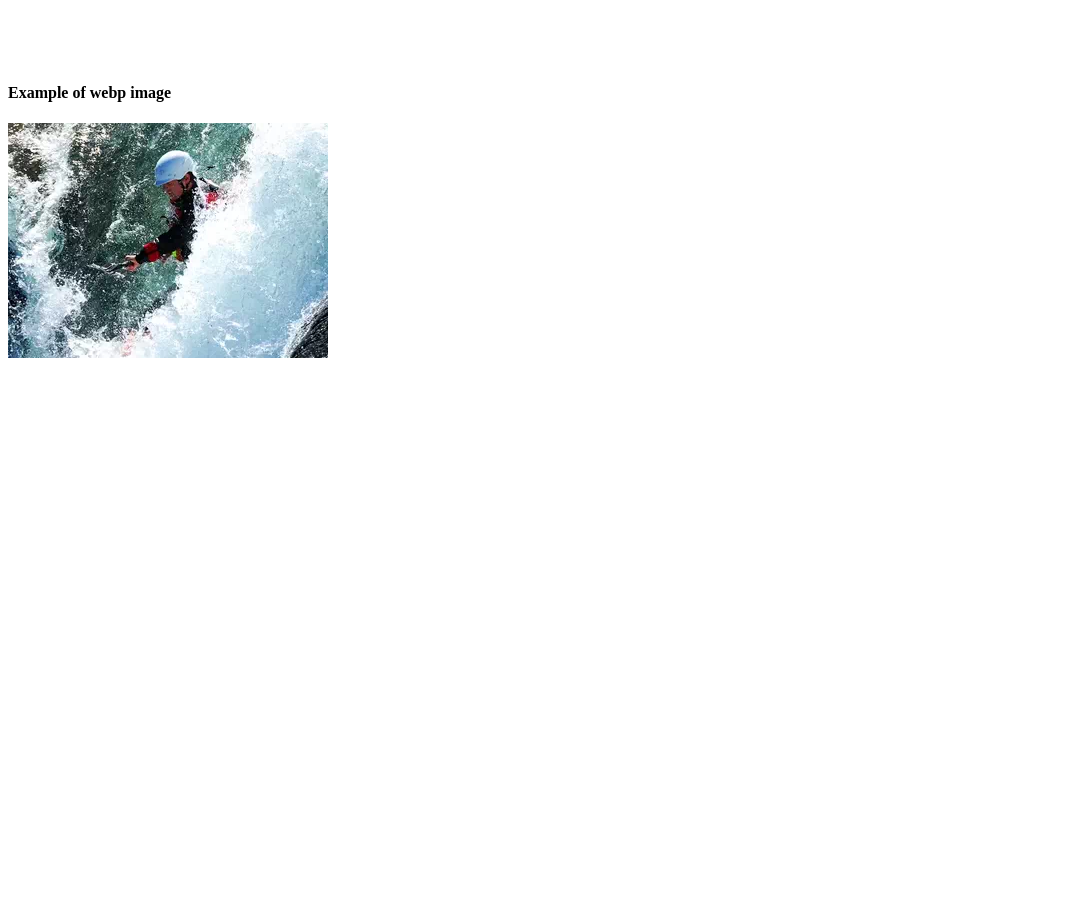
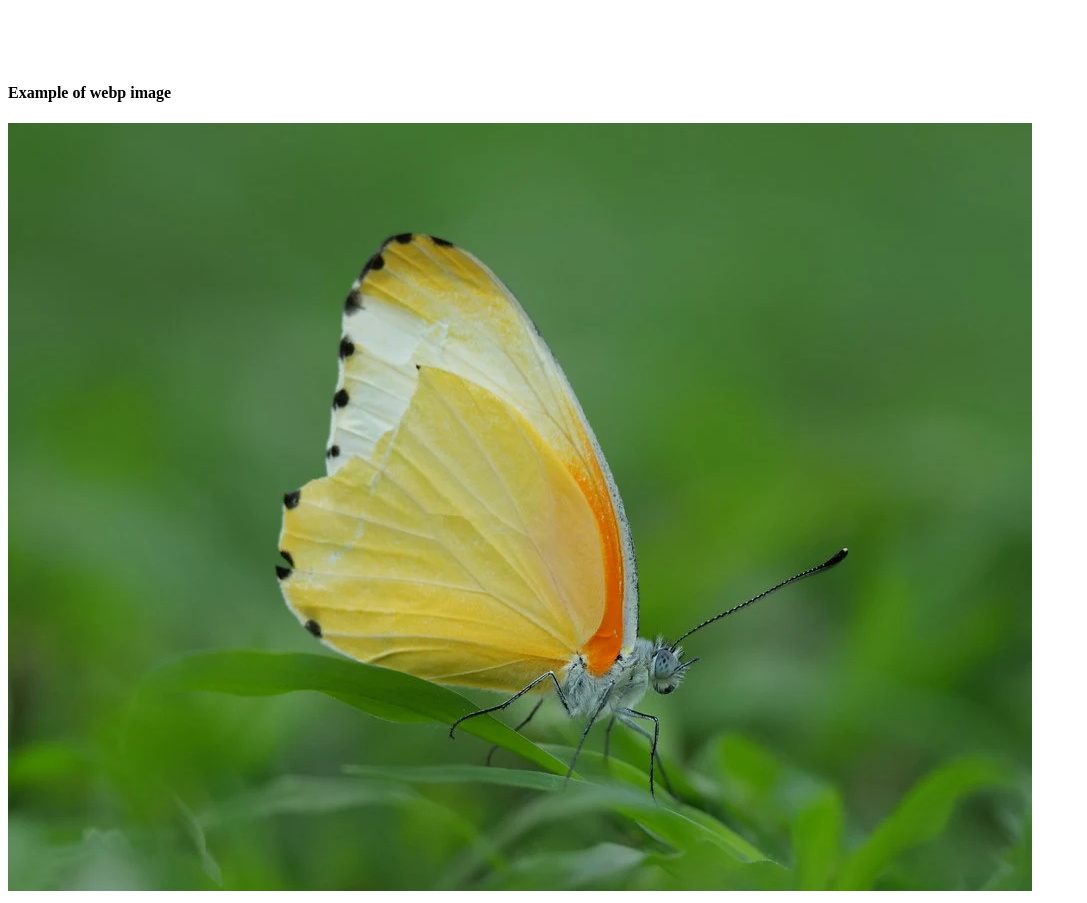
Before and after one commit to ferra-rally/CImageServer, a plain HTML site: page index.html in a window 1280 px wide. Shown: the part 1740-2643 px from the top of the page, without its empty margins (0-1087 px from the left). Before the commit the page ends 2110 px from the top, so only its background shows below. Drawn offline with Linux system fonts and the light colour scheme.

Commit message:
Added webp image

```diff
--- a/index.html
+++ b/index.html
@@ -24,6 +24,6 @@
     <img src="smoke.png">
     <br>
     <h4>Example of webp image</h4>
-    <img src="lake.webp">
+    <img src="butterfly.webp">
   </body>
 </html>
```
Also changed, not shown: butterfly.webp (added), lake.webp (deleted).
